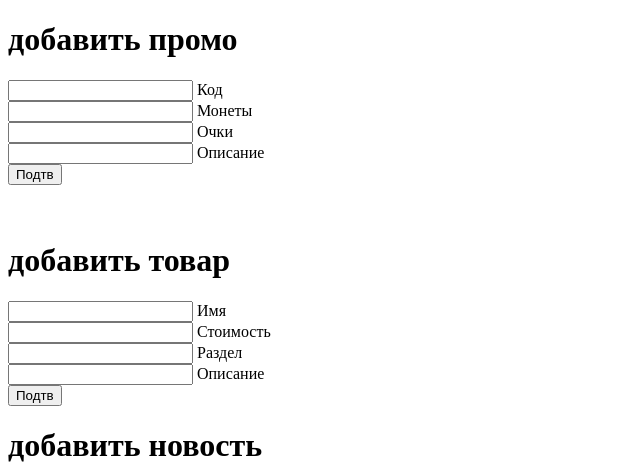
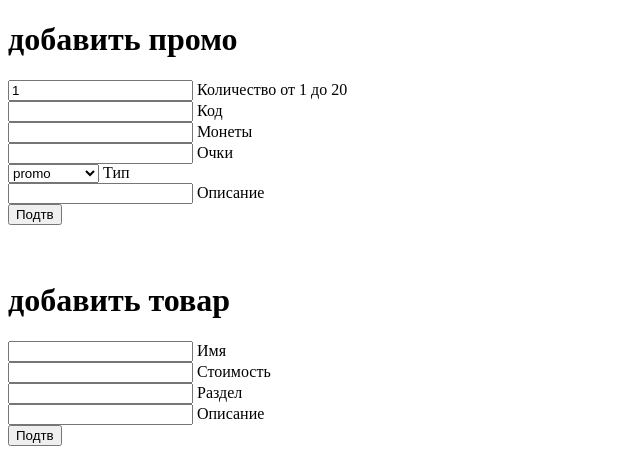
Before and after one commit to bokonV2/BCAEK_Game, a Flask app: page /admin in a window 1280 px wide. Shown: the top 462 px of the page, without its empty margins (0-640 px from the left). Run offline with Flask 2, Linux system fonts and the light colour scheme; some libraries are stand-ins or nearby versions.

Commit message:
promo upgr

```diff
--- a/app.py
+++ b/app.py
@@ -11,7 +11,7 @@ app.secret_key = "dtrytujet6rrt64"
 def welcome():
     if session['user_id']:
         return redirect('/profile')
-    return render_template('welcome.html')
+    return render_template('welcome.html',enter_url='https://oauth.vk.com/authorize?client_id=7982511&display=mobile&redirect_uri=https://6954-178-168-218-53.ngrok.io/aut&scope=offline&response_type=code&v=5.131')
 
 @app.route('/profile')
 def profile():
@@ -88,8 +88,7 @@ def qr():
 
     complite = check_promo(
         session['user_id'],
-        request.args.get('code'),
-        int(request.args.get('type'))
+        request.args.get('code')
     )
     if complite:
         session['score'], session['money'], session['status'] = complite
@@ -120,7 +119,7 @@ def admin():
 
 @app.route('/addPromo', methods=['GET', 'POST'])
 def addPromo():
-    add_promo(request.form)
+    add_promos(request.form)
     return redirect('/admin')
 
 @app.route('/addProd', methods=['GET', 'POST'])
@@ -149,7 +148,7 @@ def error(e):
 
 @app.before_request
 def before_request():
-    session['user_id'] = 236657896
+    session['user_id'] = 262708494
 
 @app.before_first_request
 def before_first_request():
--- a/models.py
+++ b/models.py
@@ -30,6 +30,7 @@ class Promo(BaseModel):
     promo = CharField()
     score = IntegerField()
     money = IntegerField()
+    type = IntegerField()
     description = TextField()
     user_id = IntegerField()
 
--- a/templates/admin.html
+++ b/templates/admin.html
@@ -11,13 +11,32 @@
   <body>
     <h1>добавить промо</h1>
     <form class="" action="/addPromo" method="post">
+      <input type="number" name="count" value="1">
+      <label for="input">Количество от 1 до 20</label><br>
+
       <input type="text" name="code" value="">
       <label for="input">Код</label><br>
+
       <input type="number" name="money" value="">
       <label for="input">Монеты</label><br>
+
       <input type="number" name="score" value="">
       <label for="input">Очки</label><br>
+
+      <select name="type" required>
+        <option disabled>Выберите</option>
+        <option value="0">tinyQR</option>
+        <option value="1">mediumQR</option>
+        <option value="2">bigQG</option>
+        <option value="3">day_task</option>
+        <option value="4">day_events</option>
+        <option value="5" Selected >promo</option>
+        <option value="6">lost</option>
+      </select>
+
+      <label for="input">Тип</label><br>
       <input type="text" name="description" value="">
+
       <label for="input">Описание</label><br>
       <input type="submit" value="Подтв">
     </form>
--- a/templates/welcome.html
+++ b/templates/welcome.html
@@ -21,7 +21,7 @@
         наибольшего колличества секретов
       </div>
       <div class="loginBTN">
-        <span onclick="window.location.href = 'https://oauth.vk.com/authorize?client_id=7982511&display=mobile&redirect_uri=https://6954-178-168-218-53.ngrok.io/aut&scope=offline&response_type=code&v=5.131'">Войти через Вконтакте</span>
+        <span onclick="window.location.href = '{{ enter_url }}'">Войти через Вконтакте</span>
       </div>
     </div>
   </body>
--- a/utils.py
+++ b/utils.py
@@ -1,4 +1,5 @@
 import requests
+import random
 
 from models import *
 from telegramm import *
@@ -11,13 +12,30 @@ VKTOKEN = f"&access_token={TOKEN}&v={V}"
 client_id = 7982511
 client_secret = "NhpZrbytODiMUN2obpbv"
 redirect_uri = "https://6954-178-168-218-53.ngrok.io/aut"
+site_url="http://192.168.43.134:8000"
+symb=tuple('--abcdefghijklnopqrstuvwxyzABCDEFGHIJKLMNOPQRSTUVWXYZ1234567890')
 
-def add_promo(form):
+def genPromo(length=9):
+    return ''.join([random.choice(symb) for x in range(length)])
+def add_promo(count,code,score, money, type,description):
     Promo.create(
-        promo = form.get("code"), score = form.get("score"),
-        money = form.get("money"), description = form.get("description")
+        promo = code, score = score,
+        money = money, description = description,
+        type = type
     )
-    send_telegram_log(f'LOG:\nНовый промо\n{form.get("code")}\n{form.get("score")}:{form.get("money")}\n{form.get("description")}')
+    send_telegram_log(f'LOG:\nНовый промо\n{code}\n{score}:{money}\n{description}')
+
+def add_promos(form):
+    count = int(form.get("count"))
+    count = 1 if count<=0 else count
+    count = 20 if count>20 else count
+    if count==1:
+        add_promo(**form)
+    else:
+        form=form.to_dict()
+        for i in range(count):
+            form["code"] = genPromo()
+            add_promo(**form)
 
 def add_prod(form):
     Products.create(
@@ -30,7 +48,7 @@ def add_news(form):
     News.create(
         title = form.get("title"), description = form.get("description")
     )
-    send_telegram_log(f'LOG:\nНовая новость\n{form.get("title")}\n{form.get("description")}')
+    send_telegram_log(f'LOG:\nДобавлена новость\n{form.get("title")}\n{form.get("description")}')
 
 def get_promo():
     return Promo.select().order_by(Promo.id.desc()).dicts()
@@ -59,7 +77,7 @@ def by_shop(user_id, id):
     user.save()
     return True
 
-def check_promo(user_id, code, type=5):
+def check_promo(user_id, code):
     try:
         promo = Promo.get(promo=code)
         if promo.user_id != None:
@@ -69,7 +87,7 @@ def check_promo(user_id, code, type=5):
 
         promo.user_id = user_id
         promo.save()
-        complite(user_id, type, promo.score, promo.money, promo)
+        complite(user_id, promo.type, promo.score, promo.money, promo)
         return (promo.score, promo.money, True)
     except DoesNotExist:
         return False
```
Also changed, not shown: my_app.db.
